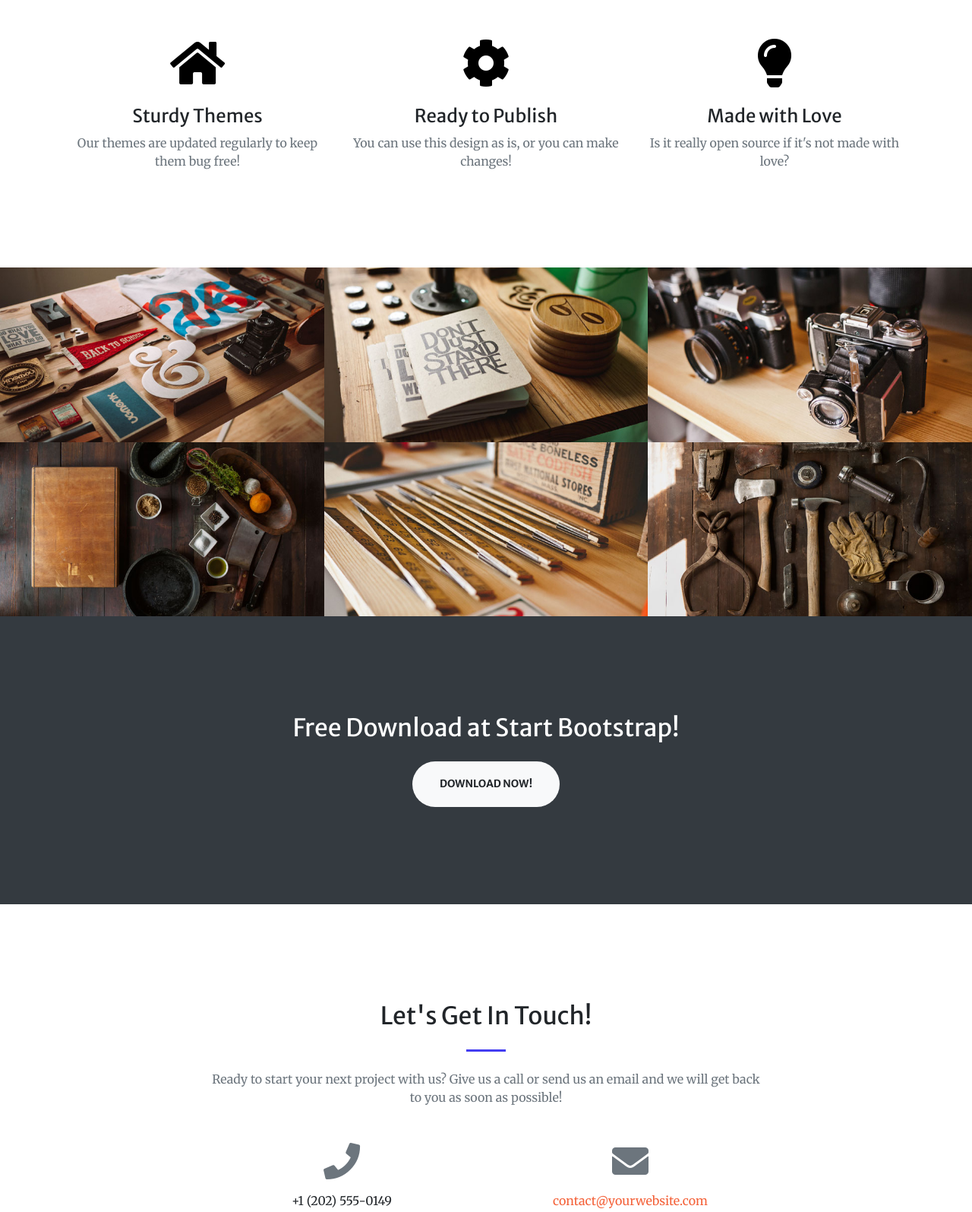
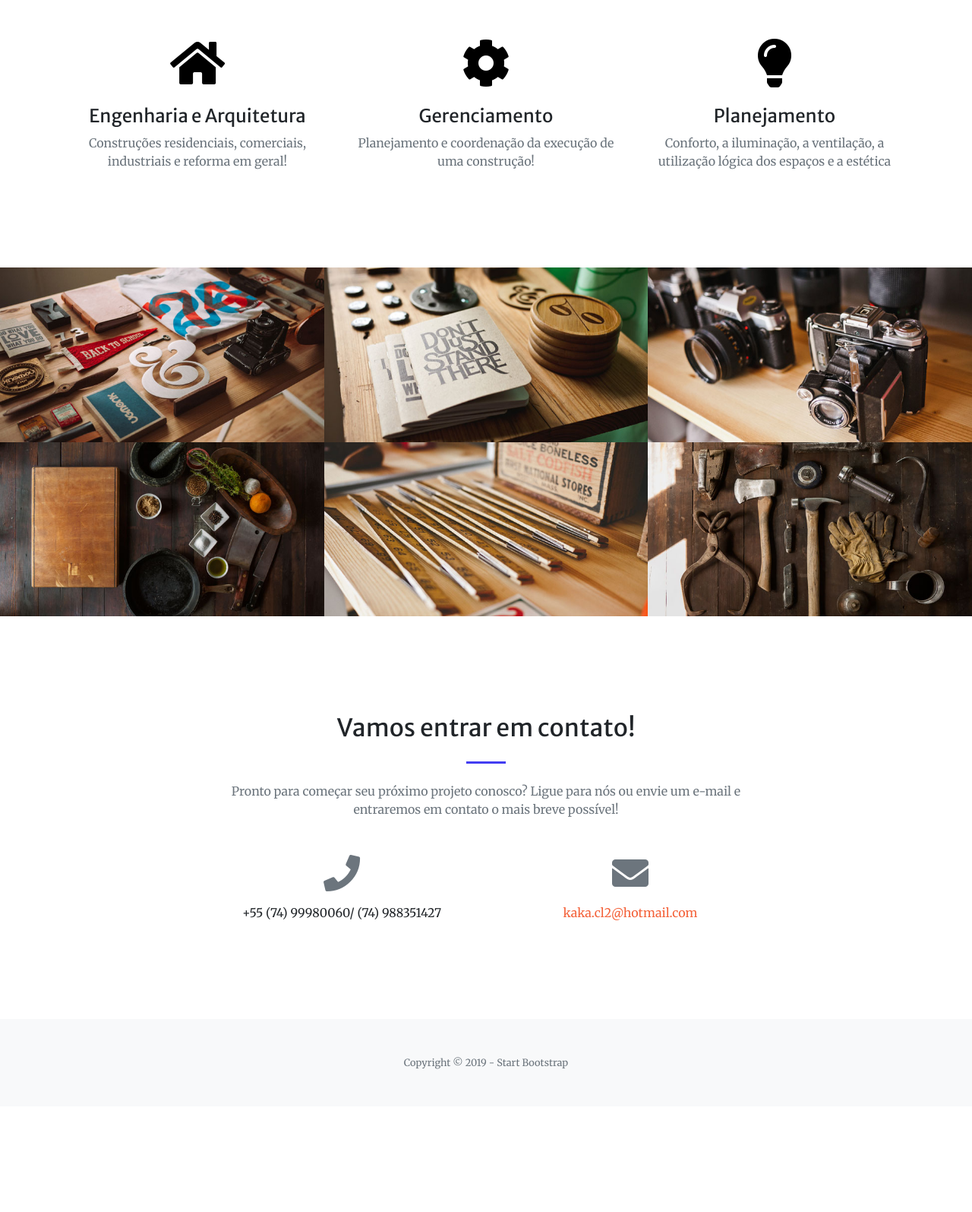
Before and after one commit to expartacos/Build-test, a website: page index.html in a window 1280 px wide. Shown: the part 1516-3111 px from the top of the page at 76% size. After the commit the page ends 2972 px from the top, so only its background shows below. Drawn offline with Linux system fonts and the light colour scheme.

Commit message:
add o contato e ajustando a descrição dos icones

```diff
--- a/index.html
+++ b/index.html
@@ -94,22 +94,22 @@
         <div class="col-lg-4 col-md-6 text-center">
           <div class="mt-5">
             <i class="fas fa-4x fa-home text-primary mb-4"></i>
-            <h3 class="h4 mb-2">Sturdy Themes</h3>
-            <p class="text-muted mb-0">Our themes are updated regularly to keep them bug free!</p>
+            <h3 class="h4 mb-2"> Engenharia e Arquitetura</h3>
+            <p class="text-muted mb-0">Construções residenciais, comerciais, industriais e reforma em geral!</p>
           </div>
         </div>
         <div class="col-lg-4 col-md-6 text-center">
           <div class="mt-5">
             <i class="fas fa-4x fa-cog text-primary mb-4"></i>
-            <h3 class="h4 mb-2">Ready to Publish</h3>
-            <p class="text-muted mb-0">You can use this design as is, or you can make changes!</p>
+            <h3 class="h4 mb-2">Gerenciamento</h3>
+            <p class="text-muted mb-0">Planejamento e coordenação da execução de uma construção!</p>
           </div>
         </div>
         <div class="col-lg-4 col-md-6 text-center">
           <div class="mt-5">
             <i class="fas fa-4x fa-lightbulb text-primary mb-4"></i>
-            <h3 class="h4 mb-2">Made with Love</h3>
-            <p class="text-muted mb-0">Is it really open source if it's not made with love?</p>
+            <h3 class="h4 mb-2">Planejamento</h3>
+            <p class="text-muted mb-0">Conforto, a iluminação, a ventilação, a utilização lógica dos espaços e a estética</p>
           </div>
         </div>
       </div>
@@ -202,33 +202,33 @@
     </div>
   </section>
 
-  <!-- Call to Action Section -->
+  <!-- Call to Action Section
   <section class="page-section bg-dark text-white">
     <div class="container text-center">
       <h2 class="mb-4">Free Download at Start Bootstrap!</h2>
       <a class="btn btn-light btn-xl" href="https://startbootstrap.com/themes/creative/">Download Now!</a>
     </div>
-  </section>
+  </section> -->
 
   <!-- Contact Section -->
   <section class="page-section" id="contact">
     <div class="container">
       <div class="row justify-content-center">
         <div class="col-lg-8 text-center">
-          <h2 class="mt-0">Let's Get In Touch!</h2>
+          <h2 class="mt-0">Vamos entrar em contato!</h2>
           <hr class="divider my-4">
-          <p class="text-muted mb-5">Ready to start your next project with us? Give us a call or send us an email and we will get back to you as soon as possible!</p>
+          <p class="text-muted mb-5">Pronto para começar seu próximo projeto conosco? Ligue para nós ou envie um e-mail e entraremos em contato o mais breve possível!</p>
         </div>
       </div>
       <div class="row">
         <div class="col-lg-4 ml-auto text-center mb-5 mb-lg-0">
           <i class="fas fa-phone fa-3x mb-3 text-muted"></i>
-          <div>+1 (202) 555-0149</div>
+          <div>+55 (74) 99980060/ (74) 988351427</div>
         </div>
         <div class="col-lg-4 mr-auto text-center">
           <i class="fas fa-envelope fa-3x mb-3 text-muted"></i>
           <!-- Make sure to change the email address in anchor text AND the link below! -->
-          <a class="d-block" href="mailto:contact@yourwebsite.com">contact@yourwebsite.com</a>
+          <a class="d-block" href="mailto:kaka.cl2@hotmail.com">kaka.cl2@hotmail.com</a>
         </div>
       </div>
     </div>
```
